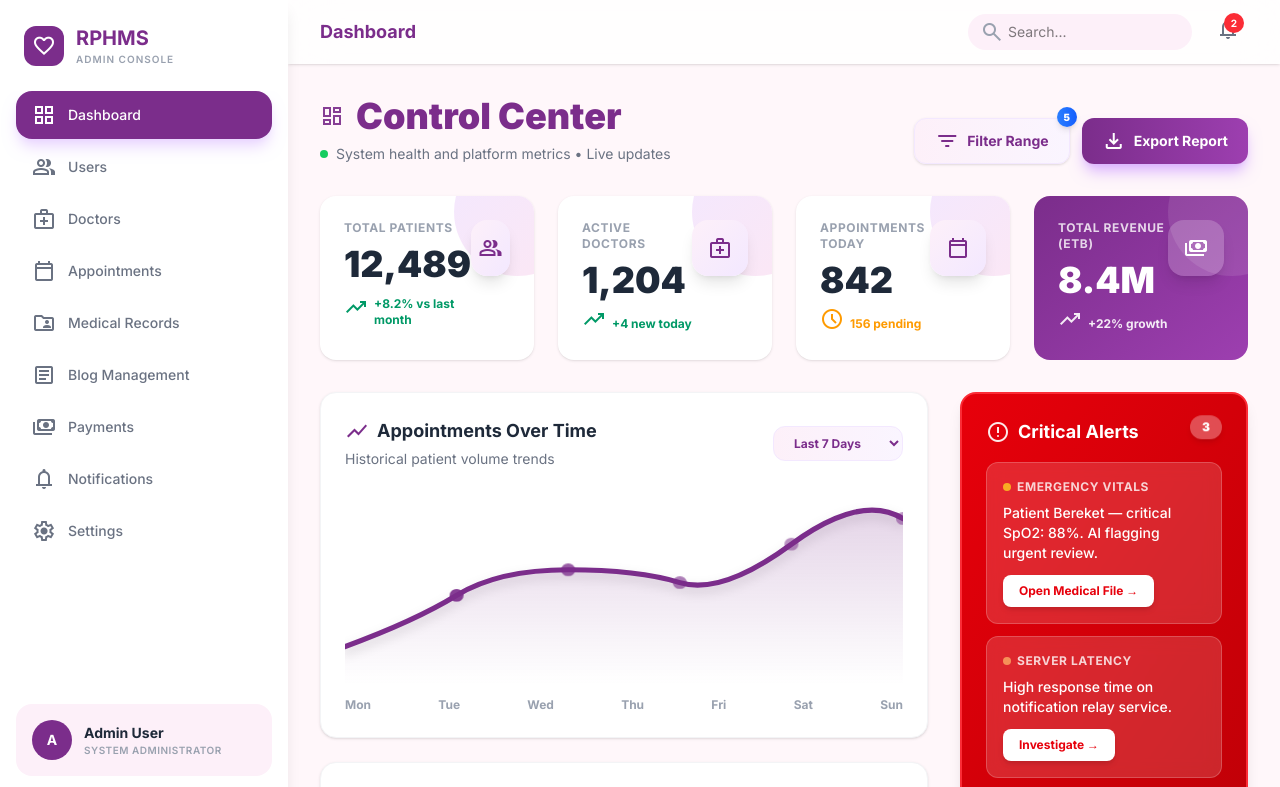
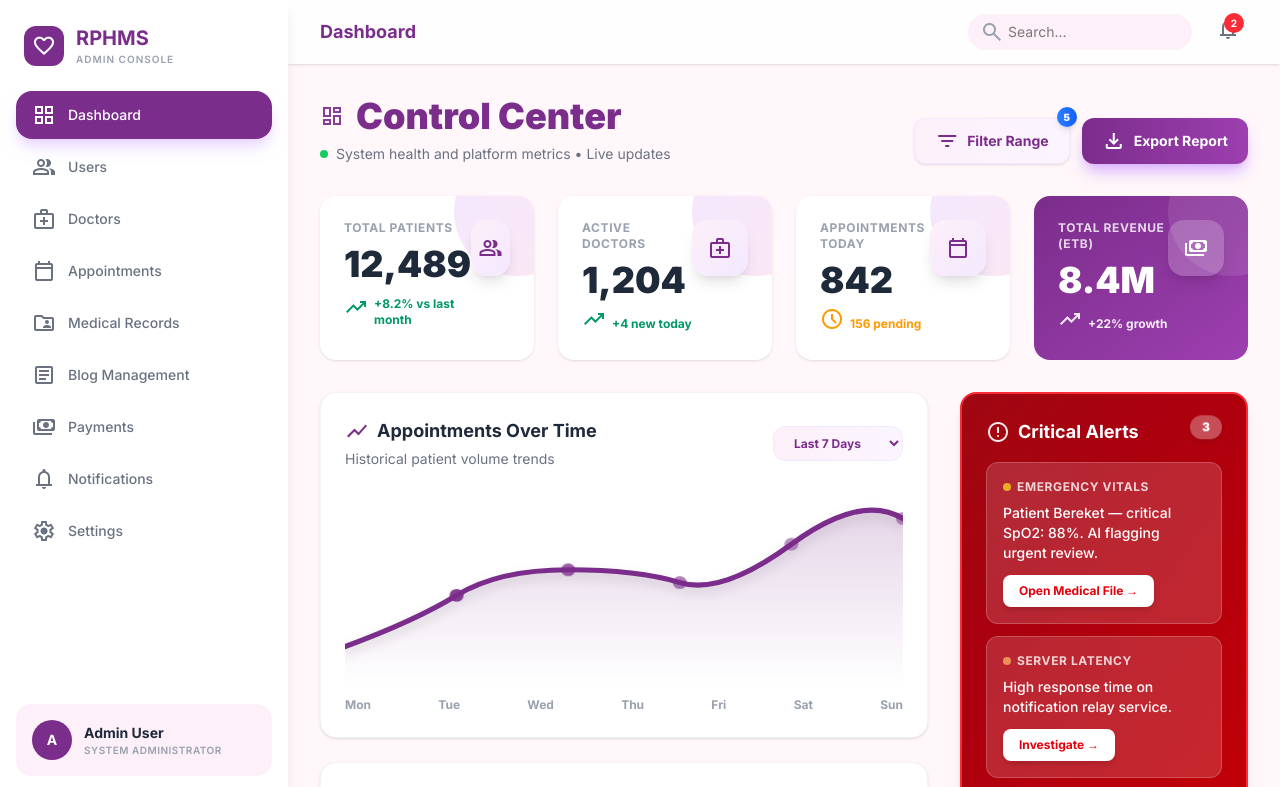
Before and after one commit to Betselot627/Tenaye-Health-Remote-Monitoring-Platform, a React (Vite) app in the folder frontend/: page /admin in a window 1280 px wide. Shown: the top 787 px of the page. Built offline with nearby package versions, Linux system fonts and the light colour scheme.

Commit message:
fix:color

```diff
--- a/frontend/src/pages/Admin/Dashboard.jsx
+++ b/frontend/src/pages/Admin/Dashboard.jsx
@@ -335,7 +335,7 @@ export default function AdminDashboard() {
         {/* Right: Alerts + Queue + Status */}
         <div className="space-y-6">
           {/* Critical Alerts */}
-          <div className="bg-gradient-to-br from-red-600 to-red-700 text-white p-6 rounded-2xl shadow-lg hover:shadow-2xl transition-all duration-300 hover:scale-[1.02] border-2 border-red-500">
+          <div className="bg-gradient-to-br from-red-800 to-red-700 text-white p-6 rounded-2xl shadow-lg hover:shadow-2xl transition-all duration-300 hover:scale-[1.02] border-2 border-red-500">
             <div className="flex items-center gap-2 mb-4">
               <span className="material-symbols-outlined animate-pulse">error</span>
               <h4 className="font-bold text-lg">Critical Alerts</h4>
```
